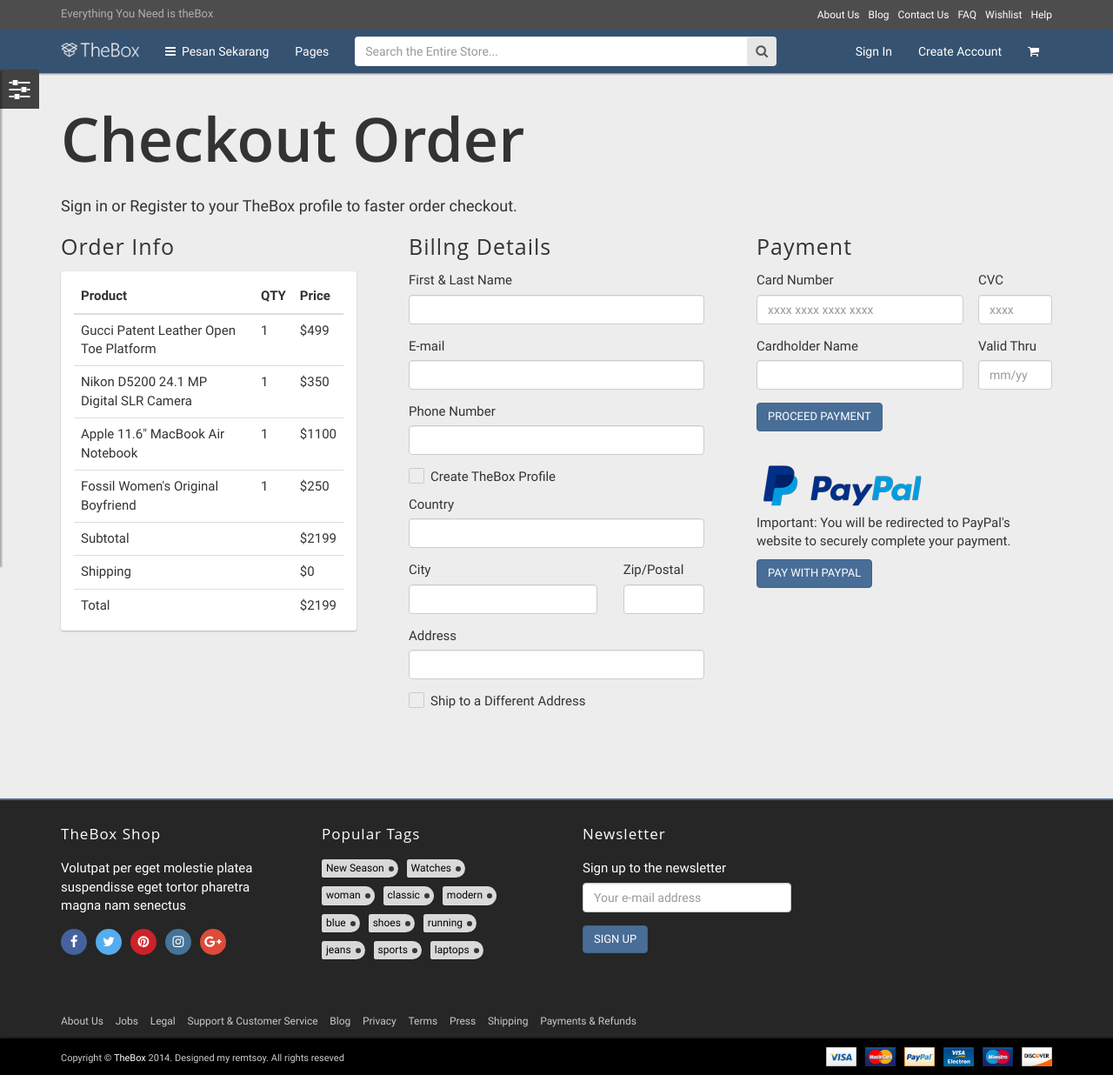
After one commit to jbenastey/sipesan, a CodeIgniter app: page /sipesan/bayar in a window 1280 px wide. The commit adds this page. Shown: the whole page at 87% size. Run offline with CodeIgniter, Linux system fonts and the light colour scheme; some libraries are stand-ins or nearby versions; some web fonts are replaced.

Commit message:
add view bayar

```diff
--- a/application/config/routes.php
+++ b/application/config/routes.php
@@ -54,6 +54,7 @@
 $route['spanduk'] = 'PesanController/pesanSpanduk';
 
 $route['keranjang'] = 'BayarController/keranjang';
+$route['bayar'] = 'BayarController/bayar';
 
 
 //backend
--- a/application/controllers/BayarController.php
+++ b/application/controllers/BayarController.php
@@ -12,4 +12,9 @@
 		$this->load->view('frontend/pembayaran/keranjang');
 		$this->load->view('frontend/templates/footer');
 	}
+	public function bayar(){
+		$this->load->view('frontend/templates/header');
+		$this->load->view('frontend/pembayaran/bayar');
+		$this->load->view('frontend/templates/footer');
+	}
 }
--- /dev/null
+++ b/application/views/frontend/pembayaran/bayar.php
@@ -0,0 +1,170 @@
+<div class="container">
+	<header class="page-header">
+		<h1 class="page-title">Checkout Order</h1>
+	</header>
+	<p class="checkout-login-text">Sign in or Register to your TheBox profile to faster order checkout.</p>
+	<div class="row row-col-gap" data-gutter="60">
+		<div class="col-md-4">
+			<h3 class="widget-title">Order Info</h3>
+			<div class="box">
+				<table class="table">
+					<thead>
+					<tr>
+						<th>Product</th>
+						<th>QTY</th>
+						<th>Price</th>
+					</tr>
+					</thead>
+					<tbody>
+					<tr>
+						<td>Gucci Patent Leather Open Toe Platform</td>
+						<td>1</td>
+						<td>$499</td>
+					</tr>
+					<tr>
+						<td>Nikon D5200 24.1 MP Digital SLR Camera</td>
+						<td>1</td>
+						<td>$350</td>
+					</tr>
+					<tr>
+						<td>Apple 11.6" MacBook Air Notebook</td>
+						<td>1</td>
+						<td>$1100</td>
+					</tr>
+					<tr>
+						<td>Fossil Women's Original Boyfriend</td>
+						<td>1</td>
+						<td>$250</td>
+					</tr>
+					<tr>
+						<td>Subtotal</td>
+						<td></td>
+						<td>$2199</td>
+					</tr>
+					<tr>
+						<td>Shipping</td>
+						<td></td>
+						<td>$0</td>
+					</tr>
+					<tr>
+						<td>Total</td>
+						<td></td>
+						<td>$2199</td>
+					</tr>
+					</tbody>
+				</table>
+			</div>
+		</div>
+		<div class="col-md-4">
+			<h3 class="widget-title">Billng Details</h3>
+			<form>
+				<div class="form-group">
+					<label>First &amp; Last Name</label>
+					<input class="form-control" type="text" />
+				</div>
+				<div class="form-group">
+					<label>E-mail</label>
+					<input class="form-control" type="text" />
+				</div>
+				<div class="form-group">
+					<label>Phone Number</label>
+					<input class="form-control" type="text" />
+				</div>
+				<div class="checkbox">
+					<label>
+						<input class="i-check" type="checkbox" id="create-account-checkbox" />Create TheBox Profile</label>
+				</div>
+				<div id="create-account" class="hide">
+					<p>Create an account by entering the information below. If you are a returning customer please login at the top of the page.</p>
+					<div class="form-group">
+						<label>Password</label>
+						<input class="form-control" type="text" />
+					</div>
+					<div class="form-group">
+						<label>Repeat Password</label>
+						<input class="form-control" type="text" />
+					</div>
+					<hr />
+				</div>
+				<div class="form-group">
+					<label>Country</label>
+					<input class="form-control" type="text" />
+				</div>
+				<div class="row">
+					<div class="col-md-8">
+						<div class="form-group">
+							<label>City</label>
+							<input class="form-control" type="text" />
+						</div>
+					</div>
+					<div class="col-md-4">
+						<div class="form-group">
+							<label>Zip/Postal</label>
+							<input class="form-control" type="text" />
+						</div>
+					</div>
+				</div>
+				<div class="form-group">
+					<label>Address</label>
+					<input class="form-control" type="text" />
+				</div>
+				<div class="checkbox">
+					<label>
+						<input class="i-check" type="checkbox" id="shipping-address-checkbox" />Ship to a Different Address</label>
+				</div>
+				<div id="shipping-address" class="hide">
+					<div class="form-group">
+						<label>Shipping Country</label>
+						<input class="form-control" type="text" />
+					</div>
+					<div class="row">
+						<div class="col-md-8">
+							<div class="form-group">
+								<label>Shipping City</label>
+								<input class="form-control" type="text" />
+							</div>
+						</div>
+						<div class="col-md-4">
+							<div class="form-group">
+								<label>Zip/Postal</label>
+								<input class="form-control" type="text" />
+							</div>
+						</div>
+					</div>
+					<div class="form-group">
+						<label>Shipping Address</label>
+						<input class="form-control" type="text" />
+					</div>
+				</div>
+			</form>
+		</div>
+		<div class="col-md-4">
+			<h3 class="widget-title">Payment</h3>
+			<div class="cc-form">
+				<div class="clearfix">
+					<div class="form-group form-group-cc-number">
+						<label>Card Number</label>
+						<input class="form-control" placeholder="xxxx xxxx xxxx xxxx" type="text" /><span class="cc-card-icon"></span>
+					</div>
+					<div class="form-group form-group-cc-cvc">
+						<label>CVC</label>
+						<input class="form-control" placeholder="xxxx" type="text" />
+					</div>
+				</div>
+				<div class="clearfix">
+					<div class="form-group form-group-cc-name">
+						<label>Cardholder Name</label>
+						<input class="form-control" type="text" />
+					</div>
+					<div class="form-group form-group-cc-date">
+						<label>Valid Thru</label>
+						<input class="form-control" placeholder="mm/yy" type="text" />
+					</div>
+				</div>
+			</div><a class="btn btn-primary">Proceed Payment</a>
+			<div class="gap gap-small"></div>
+			<img src="<?=base_url()?>assets/frontend/img/paypal.png" alt="Image Alternative text" title="Image Title" />
+			<p>Important: You will be redirected to PayPal's website to securely complete your payment.</p><a class="btn btn-primary">Pay With Paypal</a>
+		</div>
+	</div>
+</div>
```
Also changed, not shown: application/views/frontend/pembayaran/keranjang.php (+2 -8 lines).
